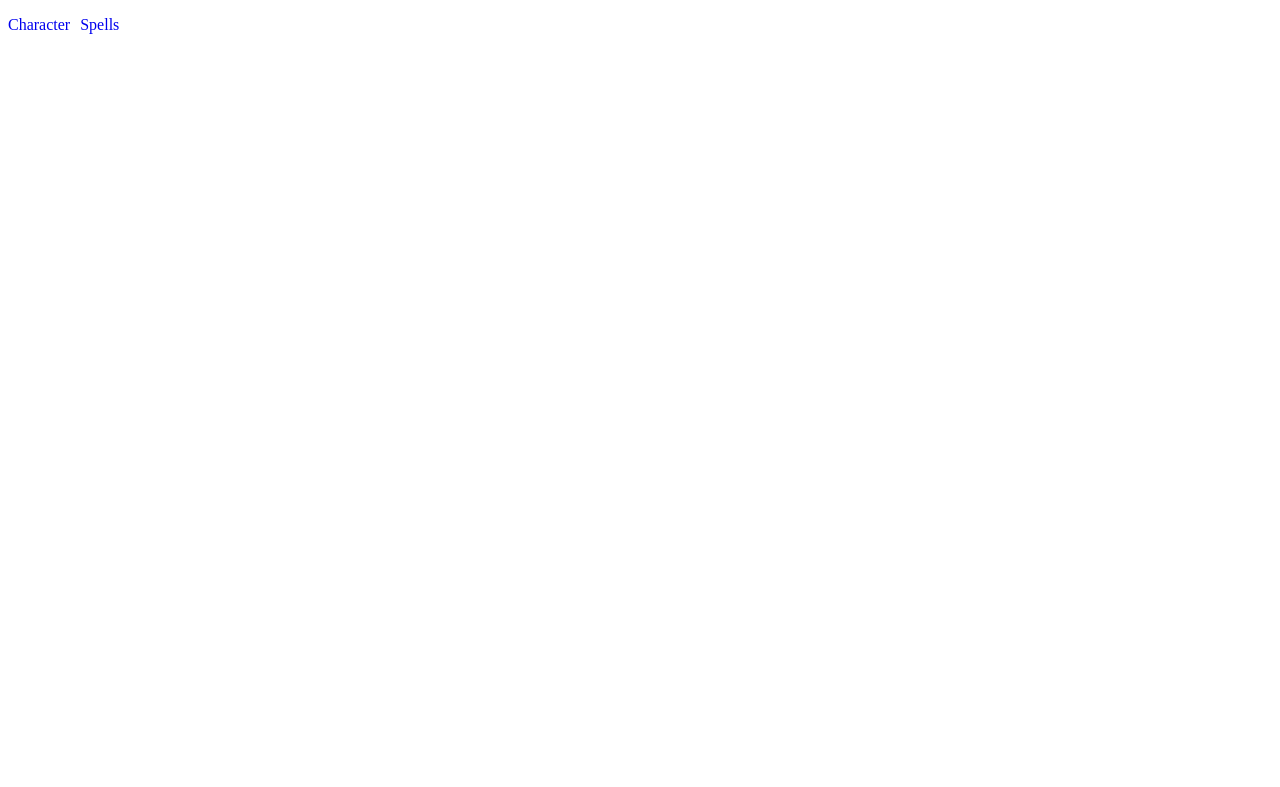
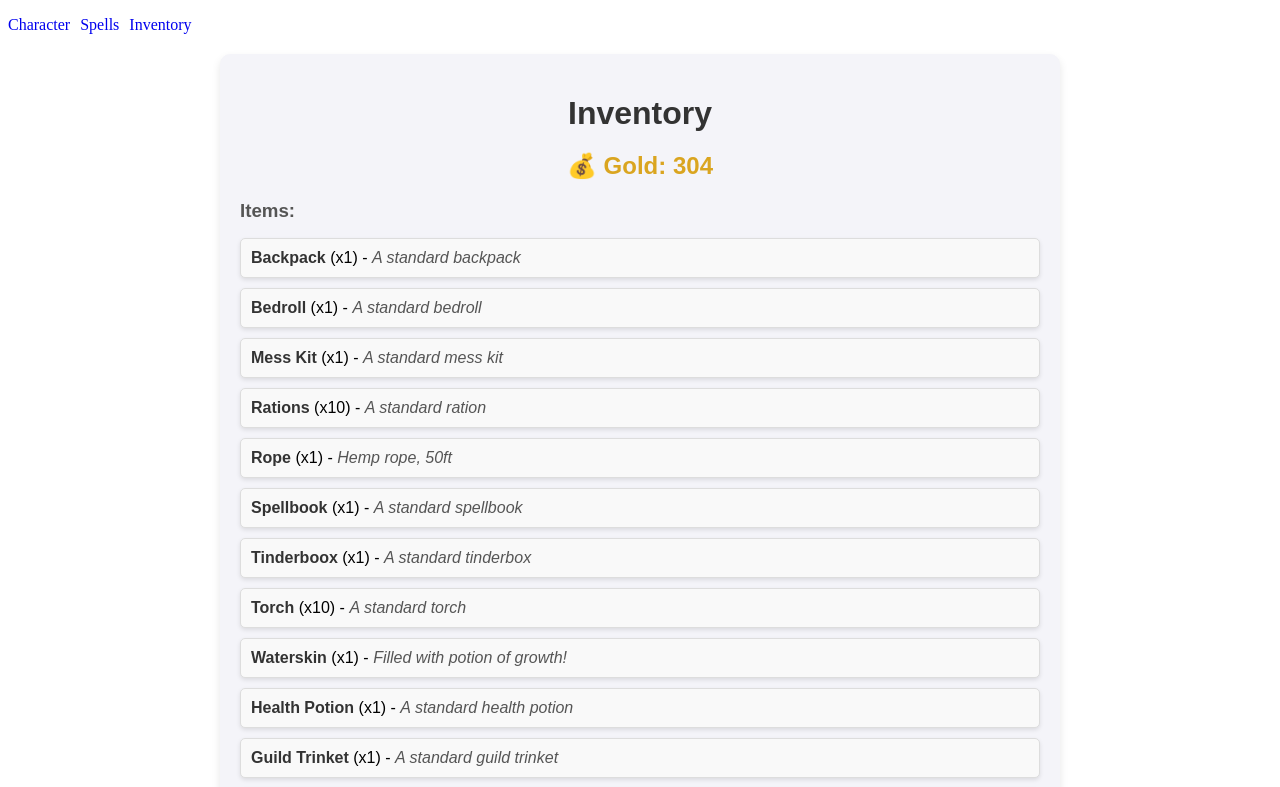
Before and after one commit to frodkata/character-sheet, a React (Create React App) app: page /inventory in a window 1280 px wide. Before the commit this address had no page. Shown: the top 787 px of the page. Built offline with nearby package versions, Linux system fonts and the light colour scheme.

Commit message:
Add some styling

```diff
--- a/src/App.tsx
+++ b/src/App.tsx
@@ -27,6 +27,11 @@ function App() {
 									Spells
 								</Link>
 							</li>
+							<li>
+								<Link to="/inventory" style={{ textDecoration: "none" }}>
+									Inventory
+								</Link>
+							</li>
 						</ul>
 					</nav>
 				</header>
--- a/src/AppRoutes.tsx
+++ b/src/AppRoutes.tsx
@@ -2,12 +2,14 @@ import React from "react";
 import { Routes, Route } from "react-router-dom";
 import CharacterPage from "./pages/CharacterPage";
 import SpellsPage from "./pages/SpellsPage";
+import InventoryPage from "./pages/InventoryPage";
 
 const AppRoutes: React.FC = () => {
 	return (
 		<Routes>
 			<Route path="/" element={<CharacterPage />} />
 			<Route path="/spells" element={<SpellsPage />} />
+			<Route path="/inventory" element={<InventoryPage />} />
 		</Routes>
 	);
 };
--- /dev/null
+++ b/src/components/InventoryItem.tsx
@@ -0,0 +1,43 @@
+import React from "react";
+
+interface InventoryItemProps {
+	name: string;
+	quantity: number;
+	itemDescription?: string;
+}
+
+const styles: { [key: string]: React.CSSProperties } = {
+	listItem: {
+		backgroundColor: "#f9f9f9",
+		border: "1px solid #ddd",
+		borderRadius: "5px",
+		padding: "10px",
+		marginBottom: "10px",
+		boxShadow: "0 2px 4px rgba(0, 0, 0, 0.1)",
+	},
+	itemName: {
+		fontWeight: "bold",
+		color: "#333",
+	},
+	itemDescription: {
+		color: "#555",
+		fontStyle: "italic",
+	},
+};
+
+const InventoryItem: React.FC<InventoryItemProps> = ({
+	name,
+	quantity,
+	itemDescription,
+}) => {
+	return (
+		<li style={styles.listItem}>
+			<span style={styles.itemName}>{name}</span> (x{quantity}) -{" "}
+			<span style={styles.itemDescription}>
+				{itemDescription || "No description"}
+			</span>
+		</li>
+	);
+};
+
+export default InventoryItem;
--- a/src/data/CharacterSheet.tsx
+++ b/src/data/CharacterSheet.tsx
@@ -192,6 +192,23 @@ export const CharacterSheet: Sheet = {
 					"A broken non-magical wand with runes. Uselesss, but an interesting artefact worth 50gp",
 			},
 		],
+		specialItems: [
+			{
+				itemName:
+					"Mindweaver’s Grimoire (Very Rare, Attunement, Requires Wizard)",
+				itemDescription:
+					"• +2 Spell Save DC for Enchantment & Illusion spells. • Cast Hold Monster once per day without a spell slot. • Copy spells into your spellbook for half the gold & time.",
+			},
+			{
+				itemName: "Bandolier of Arcane Bullets",
+				itemDescription:
+					"The bandolier holds 6 charges. Each charge can be used to imbue a stone or bullet with elemental energy (force, fire, or cold) via the Magic Stone cantrip. Once all charges are used, the bandolier’s magic fades, and it becomes a mundane leather bandolier.",
+			},
+			{
+				itemName: "Waterskin - Filled with [Potion/Elixir of Growth 5] 5/5",
+				itemDescription: "Same effect as Enlarge.",
+			},
+		],
 	},
 	spells: [transformSpellData("Fireball"), transformSpellData("Mage Hand")],
 };
--- a/src/pages/CharacterPage.tsx
+++ b/src/pages/CharacterPage.tsx
@@ -2,7 +2,7 @@ import React from "react";
 import { CharacterSheet } from "../data/CharacterSheet";
 
 // Define styles as an object
-const styles = {
+const styles: { [key: string]: React.CSSProperties } = {
 	body: {
 		margin: 0,
 		fontFamily: "Arial, sans-serif",
--- /dev/null
+++ b/src/pages/InventoryPage.tsx
@@ -0,0 +1,74 @@
+import React from "react";
+import { CharacterSheet } from "../data/CharacterSheet";
+import InventoryItem from "../components/InventoryItem";
+
+const styles: { [key: string]: React.CSSProperties } = {
+	container: {
+		padding: "20px",
+		fontFamily: "'Arial', sans-serif",
+		backgroundColor: "#f4f4f9",
+		borderRadius: "10px",
+		boxShadow: "0 4px 8px rgba(0, 0, 0, 0.1)",
+		maxWidth: "800px",
+		margin: "20px auto",
+	},
+	header: {
+		color: "#333",
+		textAlign: "center",
+		marginBottom: "20px",
+	},
+	gold: {
+		color: "#DAA520",
+		fontWeight: "bold",
+		fontSize: "1.5rem",
+		textAlign: "center",
+		marginBottom: "20px",
+	},
+	subHeader: {
+		color: "#555",
+		marginBottom: "10px",
+	},
+	list: {
+		listStyleType: "none",
+		padding: 0,
+	},
+};
+
+const InventoryPage: React.FC = () => {
+	const inventory = CharacterSheet.inventory;
+
+	return (
+		<div style={styles.container}>
+			<h1 style={styles.header}>Inventory</h1>
+			<div style={styles.gold}>💰 Gold: {inventory.gold}</div>
+			<h3 style={styles.subHeader}>Items:</h3>
+			<ul style={styles.list}>
+				{inventory.items.map((item, index) => (
+					<InventoryItem
+						key={index}
+						name={item.name}
+						quantity={item.quantity}
+						itemDescription={item.itemDescription}
+					/>
+				))}
+			</ul>
+			{inventory.specialItems && (
+				<>
+					<h3 style={styles.subHeader}>Special Items:</h3>
+					<ul style={styles.list}>
+						{inventory.specialItems.map((specialItem, index) => (
+							<InventoryItem
+								key={index}
+								name={specialItem.itemName}
+								quantity={1} // Assuming special items don't have a quantity
+								itemDescription={specialItem.itemDescription}
+							/>
+						))}
+					</ul>
+				</>
+			)}
+		</div>
+	);
+};
+
+export default InventoryPage;
--- a/src/pages/SpellsPage.tsx
+++ b/src/pages/SpellsPage.tsx
@@ -3,11 +3,12 @@ import { CharacterSheet } from "../data/CharacterSheet";
 import Spell from "../components/Spell";
 
 const SpellsPage: React.FC = () => {
+	const spells = CharacterSheet.spells;
 	return (
 		<div>
 			<h1>Spells</h1>
 			<ul style={{ listStyleType: "none", padding: 0 }}>
-				{CharacterSheet.spells.map((spell, index) => (
+				{spells.map((spell, index) => (
 					<Spell
 						key={index}
 						name={spell.name}
```
